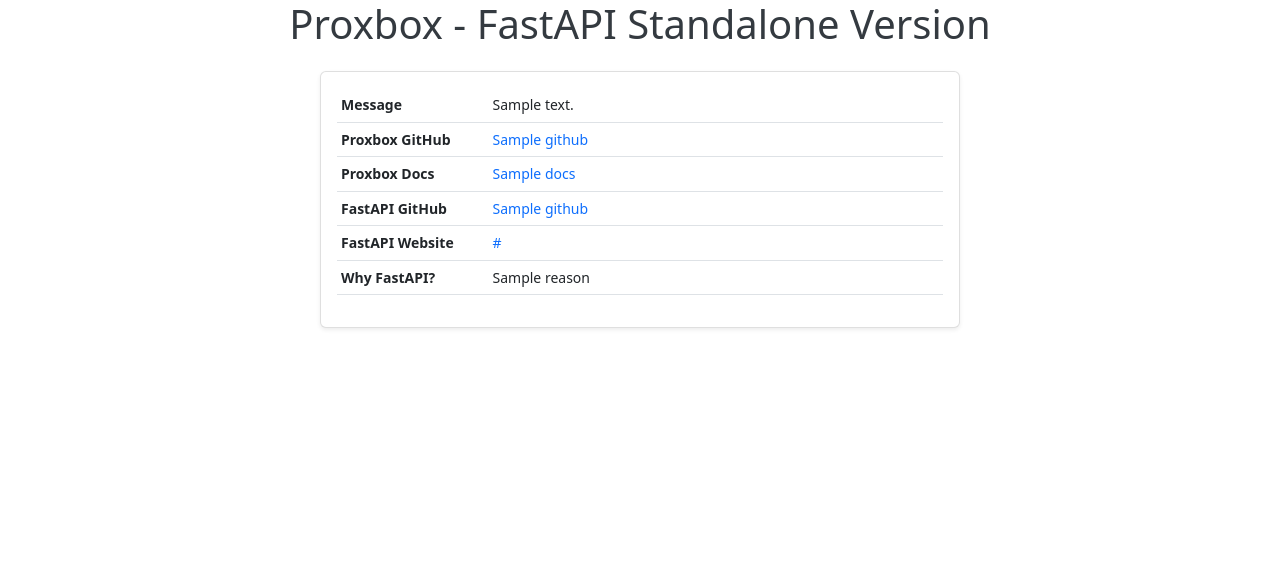
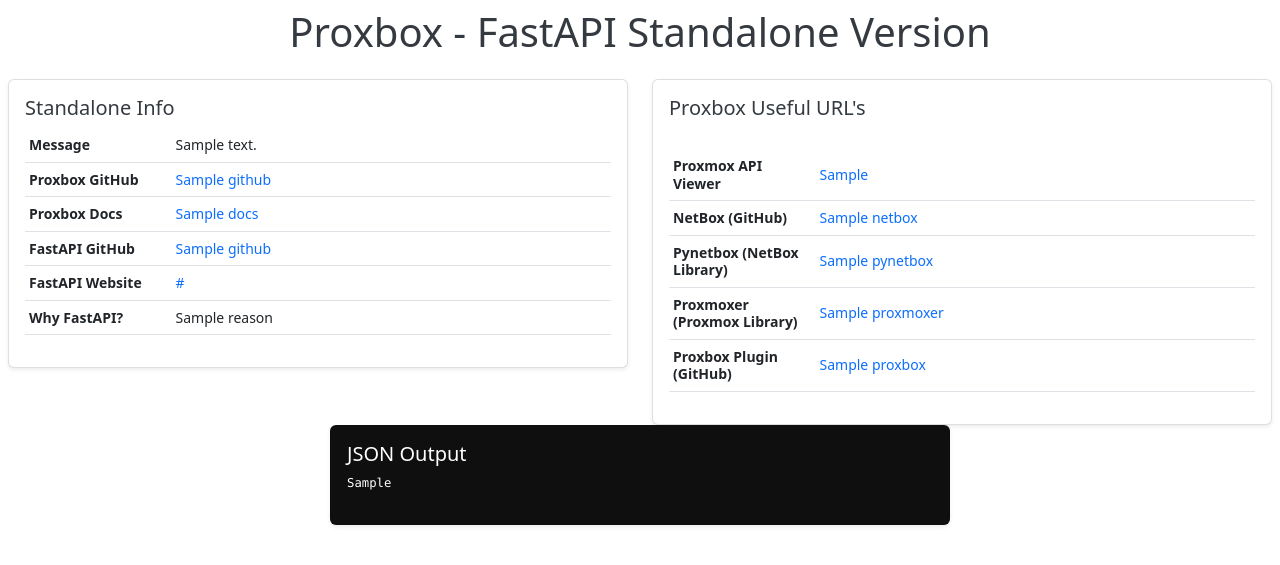
Before and after one commit to netdevopsbr/netbox-proxbox, a FastAPI app: template netbox_proxbox/templates/netbox_proxbox/fastapi/home.html in a window 1280 px wide. Shown: the top 565 px of the page. Run offline with FastAPI, Linux system fonts and the light colour scheme; the template is opened without the code that fills it: most values are stand-ins (such as "Sample title", 1, 10 or a date in 2020).

Commit message:
Add 02 more cards to homepage

```diff
--- a/netbox_proxbox/api/main.py
+++ b/netbox_proxbox/api/main.py
@@ -49,16 +49,13 @@ app.mount("/static", StaticFiles(directory="/opt/netbox/netbox/netbox-proxbox/ne
 
 templates = Jinja2Templates(directory="/opt/netbox/netbox/netbox-proxbox/netbox_proxbox/templates/netbox_proxbox")
 
-
-
 import time
 from typing import Callable
 
 from fastapi import APIRouter, FastAPI, Request, Response
 from fastapi.routing import APIRoute
 
-
-
+import json
 
 @app.get("/standalone-info")
 async def standalone_info():
@@ -74,29 +71,6 @@ async def standalone_info():
             "reason": "FastAPI was chosen because of performance and reliabilty."
         }
     }
-
-@app.get("/", response_class=HTMLResponse)
-async def root(
-    request: Request,
-    json_content: Annotated[dict, Depends(standalone_info)]
-):
-    return templates.TemplateResponse("fastapi/home.html", {
-            "request": request,
-            "json_content": json_content
-        }
-    )
-
-@app.get("/netbox", response_class=HTMLResponse)
-async def netbox(
-    request: Request,
-    proxmox: Annotated[dict, Depends(root)]
-):
-    return templates.TemplateResponse("fastapi/home.html", {
-            "request": request,
-            "json_content": proxmox
-        }
-    )
-
 
 @app.get("/proxmox")
 async def proxmox():
@@ -132,10 +106,39 @@ async def proxmox():
             "netbox": "https://github.com/netbox-community/netbox",
             "pynetbox": "https://github.com/netbox-community/pynetbox",
             "proxmoxer": "https://github.com/proxmoxer/proxmoxer",
-            "netbox-proxbox": "https://github.com/netdevopsbr/netbox-proxbox"
+            "proxbox": "https://github.com/netdevopsbr/netbox-proxbox"
         },
         "base_endpoints": api_hierarchy
     }
+
+
+@app.get("/", response_class=HTMLResponse)
+async def root(
+    request: Request,
+    json_content: Annotated[dict, Depends(standalone_info)],
+    proxmox_output: Annotated[dict, Depends(proxmox)]
+):
+    return templates.TemplateResponse("fastapi/home.html", {
+            "request": request,
+            "json_content": json_content,
+            "proxmox": proxmox_output,
+            "proxmox_str": json.dumps(proxmox_output, indent=4),
+        }
+    )
+
+@app.get("/netbox", response_class=HTMLResponse)
+async def netbox(
+    request: Request,
+    proxmox: Annotated[dict, Depends(root)]
+):
+    return templates.TemplateResponse("fastapi/home.html", {
+            "request": request,
+            "json_content": proxmox
+        }
+    )
+
+
+
 
 
 @app.get("/proxmox/{top_level}")
--- a/netbox_proxbox/templates/netbox_proxbox/fastapi/home.html
+++ b/netbox_proxbox/templates/netbox_proxbox/fastapi/home.html
@@ -25,17 +25,20 @@
         </head>
     <body>
         {% block layout %}
+            <div class="mx-auto p-2">
                 <div class="container-fluid px-0">
                     <div class="d-flex justify-content-center flex-nowrap" style="margin-bottom: 15px;">
                         <h1>Proxbox - FastAPI Standalone Version</h1>
                     </div>
+                    <div a
                         <div id="content" class="container-fluid content px-0 m-0">
                             {% block content %}
-                        <div align="center">
+                                <div class="row justify-content-center">
                                     <div class="col col-md-6">
                                         <div class="card">
                                             <div class="card-body">
                                                 <table class="table table-hover attr-table">
+                                                    <h5 class="card-title">Standalone Info</h5>
                                                     <tr>
                                                         <th scope="row"><strong>Message</strong></th>
                                                         <td>{{ json_content.message }}</td>
@@ -64,12 +67,54 @@
                                             </div>
                                         </div>
                                     </div>
+                                    <div class="col col-md-6">
+                                        <div class="card">
+                                            <div class="card-body">
+
+                                                <table class="table table-hover attr-table">
+                                                    <h5 class="card-title">Proxbox Useful URL's</h5>
+                                                    <tr>
+                                                        <th scope="row"><strong>Proxmox API Viewer</strong></th>
+                                                        <td><a target="_blank" href="{{ proxmox.proxmox_api_viewer }}">{{ proxmox.proxmox_api_viewer }}</a></td>
+                                                    </tr>
+                                                    <tr>
+                                                        <th scope="row"><strong>NetBox (GitHub)</strong></th>
+                                                        <td><a target="_blank" href="{{ proxmox.github.netbox }}">{{ proxmox.github.netbox }}</a></td>
+                                                    </tr>
+                                                    <br>
+                                                    <tr>
+                                                        <th scope="row"><strong>Pynetbox (NetBox Library)</strong></th>
+                                                        <td><a target="_blank" href="{{ proxmox.github.pynetbox }}">{{ proxmox.github.pynetbox }}</a></td>
+                                                    </tr>
+                                                    <tr>
+                                                        <th scope="row"><strong>Proxmoxer (Proxmox Library)</strong></th>
+                                                        <td><a target="_blank" href="{{ proxmox.github.proxmoxer }}">{{ proxmox.github.proxmoxer }}</a></td>
+                                                    </tr>
+                                                    <tr>
+                                                        <th scope="row"><strong>Proxbox Plugin (GitHub)</strong></th>
+                                                        <td><a target="_blank" href="{{ proxmox.github.proxbox }}">{{ proxmox.github.proxbox }}</a></td>
+                                                    </tr>
+                                                </table>
                                             </div>
-
+                                        </div>
+                                    </div>
+                                </div>
+                                <div class="row justify-content-center" style>
+                                    <div class="col col-md-6">
+                                        <div class="card" style="background-color: #0f0f0f">
+                                            <div class="card-body" style="color: white;">
+                                                <h5 class="card-title">JSON Output</h5>
+                                                <pre>{{ proxmox_str }}</pre>
+                                            </div>
+                                        </div>
+                                    </div>
+                                </div>
                             {% endblock %}
                         </div>
                     </div>
 
+                </div>
+            </div>
         {% endblock %}
     </body>
 </html>
```
Lines whose indentation alone changed are shown as unchanged.
